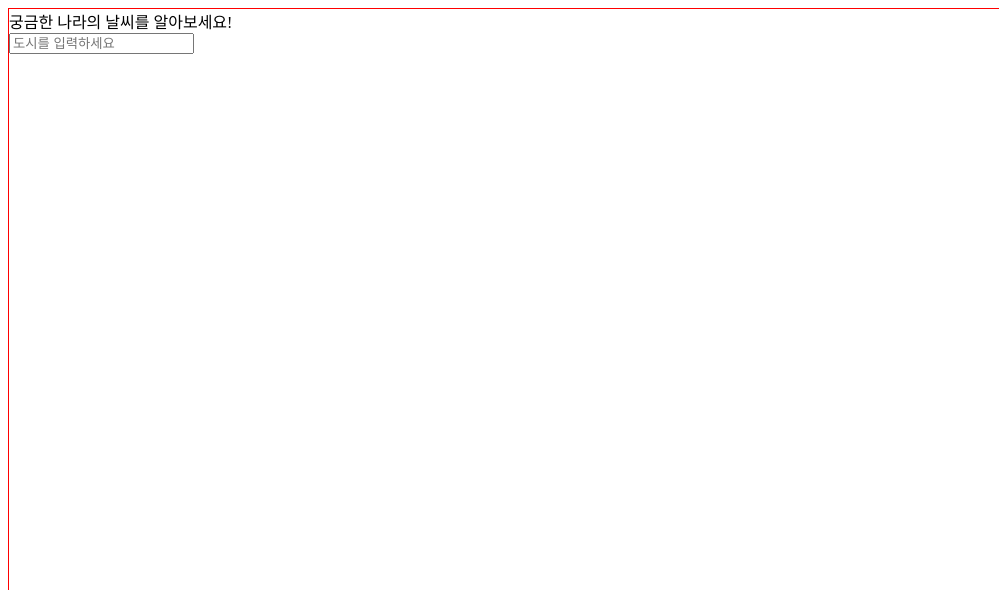
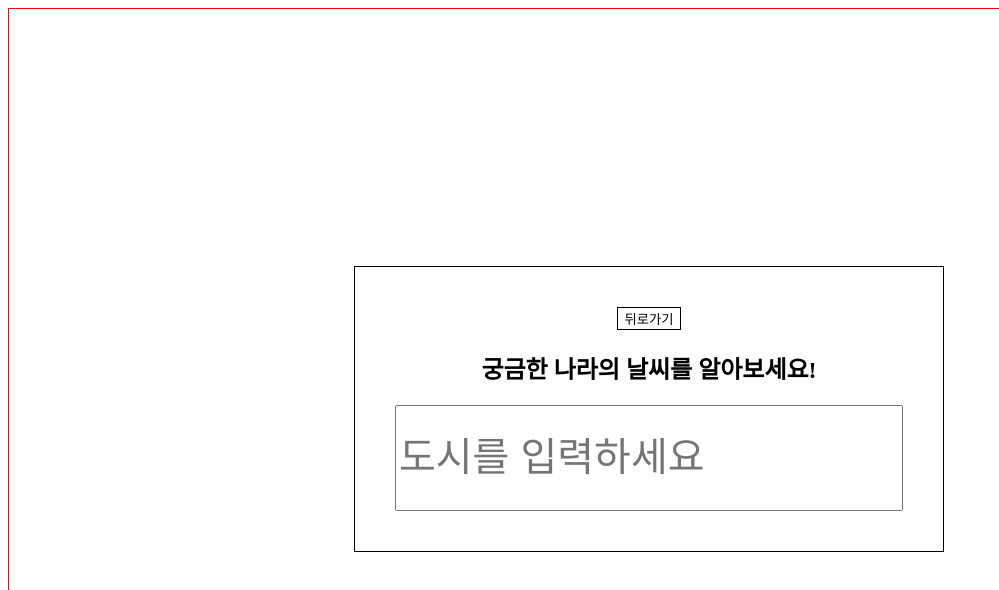
Before and after one commit to UMC-MJU/4th_Web_B, a React (Create React App) app in the folder 라라-이솔/3주차/: page /weather in a window 1280 px wide. Shown: the top 590 px of the page, without its empty margins (0-999 px from the left). Built offline with nearby package versions, Linux system fonts and the light colour scheme.

Commit message:
feat: 뒤로가기 버튼 만들기 & css 수정

```diff
--- a/라라-이솔/3주차/src/index.scss
+++ b/라라-이솔/3주차/src/index.scss
@@ -42,6 +42,11 @@
   margin-right: 10px;
   background-color: white;
   border: none;
+}
+.headCenter1 .weatherBtn {
+  width: 300px;
+  height: 50px;
+  background-color: white;
 }
 .headCenter1 .headRight {
   display: flex;
@@ -214,5 +219,29 @@
 .weather {
   width: 100vw;
   height: 100vh;
-  border: 1px red solid;
+  display: flex;
+  justify-content: center;
+  align-items: center;
 }
+.weather .contentWrap {
+  display: flex;
+  flex-direction: column;
+  justify-content: center;
+  align-items: center;
+  border: 1px solid black;
+  padding: 40px;
+}
+.weather .contentWrap button {
+  display: flex;
+  background-color: white;
+  border: 1px solid black;
+}
+.weather .contentWrap input {
+  width: 500px;
+  height: 100px;
+  font-size: 40px;
+}
+.weather .contentWrap .resultWrap {
+  margin-top: 20px;
+  font-size: 30px;
+}
--- a/라라-이솔/3주차/src/page/MainPage.jsx
+++ b/라라-이솔/3주차/src/page/MainPage.jsx
@@ -67,7 +67,9 @@ const MainPage = () => {
               </button>
             </button>
           </div>
-          <button onClick={() => navigate("/weather")}>날씨 알아보기</button>
+          <button className="weatherBtn" onClick={() => navigate("/weather")}>
+            날씨 알아보기
+          </button>
           <div className="headRight">
             <button className="yours" style={{ width: "232px" }}>
               당신의 공간을 에어비앤비하세요
--- a/라라-이솔/3주차/src/page/Weather.jsx
+++ b/라라-이솔/3주차/src/page/Weather.jsx
@@ -1,9 +1,11 @@
 import { useState } from "react";
 import "../index.scss";
 import axios from "axios";
+import { useNavigate } from "react-router-dom";
 const Weather = () => {
   const [location, setLocation] = useState("");
   const [result, setResult] = useState({});
+  const navigate = useNavigate();
   const API_KEY = "21e81c801242a3bea22fe5698b9366e6";
   const url = `https://api.openweathermap.org/data/2.5/weather?q=${location}&appid=${API_KEY}`;
   const searchWeather = async (e) => {
@@ -22,8 +24,9 @@ const Weather = () => {
   };
   return (
     <div className="weather">
-      궁금한 나라의 날씨를 알아보세요!
       <div className="contentWrap">
+        <button onClick={() => navigate("/")}>뒤로가기</button>
+        <h2>궁금한 나라의 날씨를 알아보세요!</h2>
         <input
           placeholder="도시를 입력하세요"
           value={location}
```
